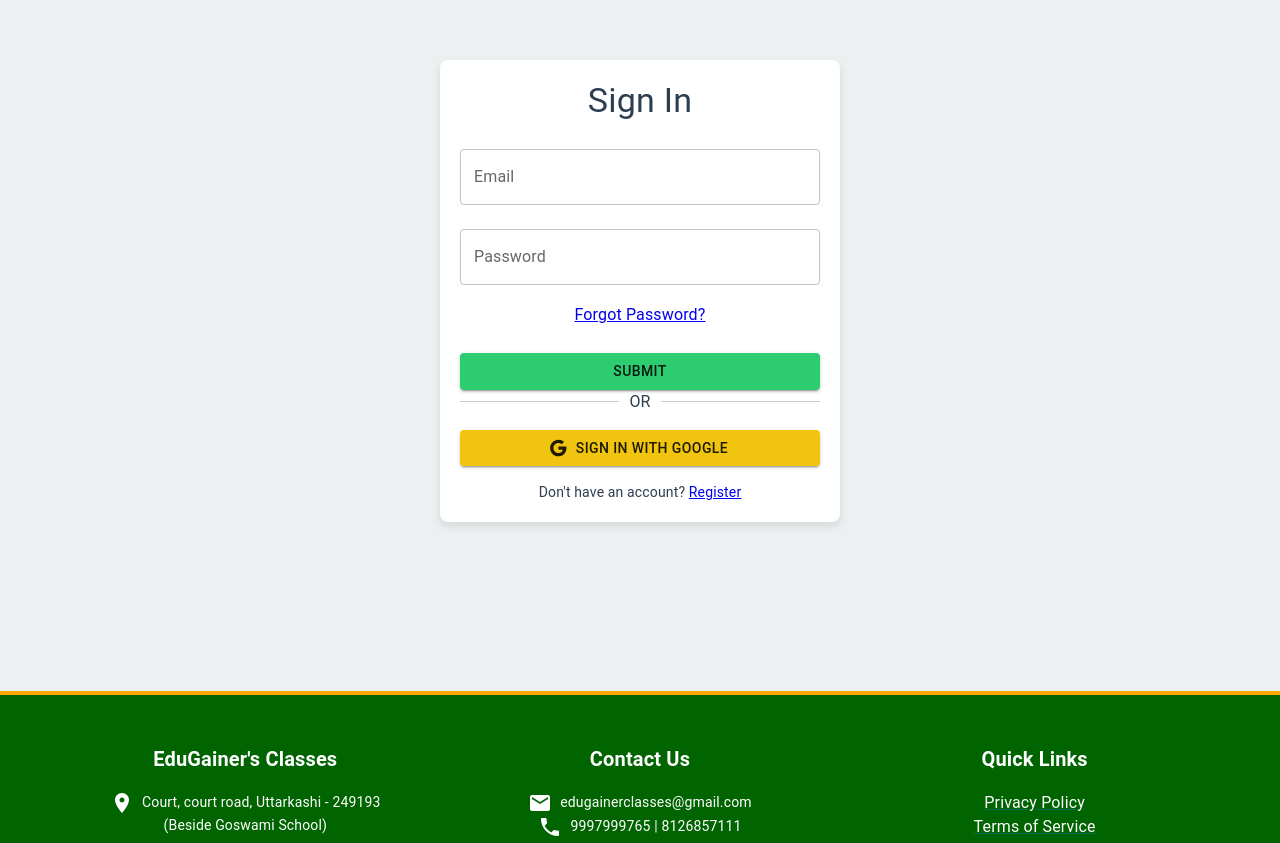
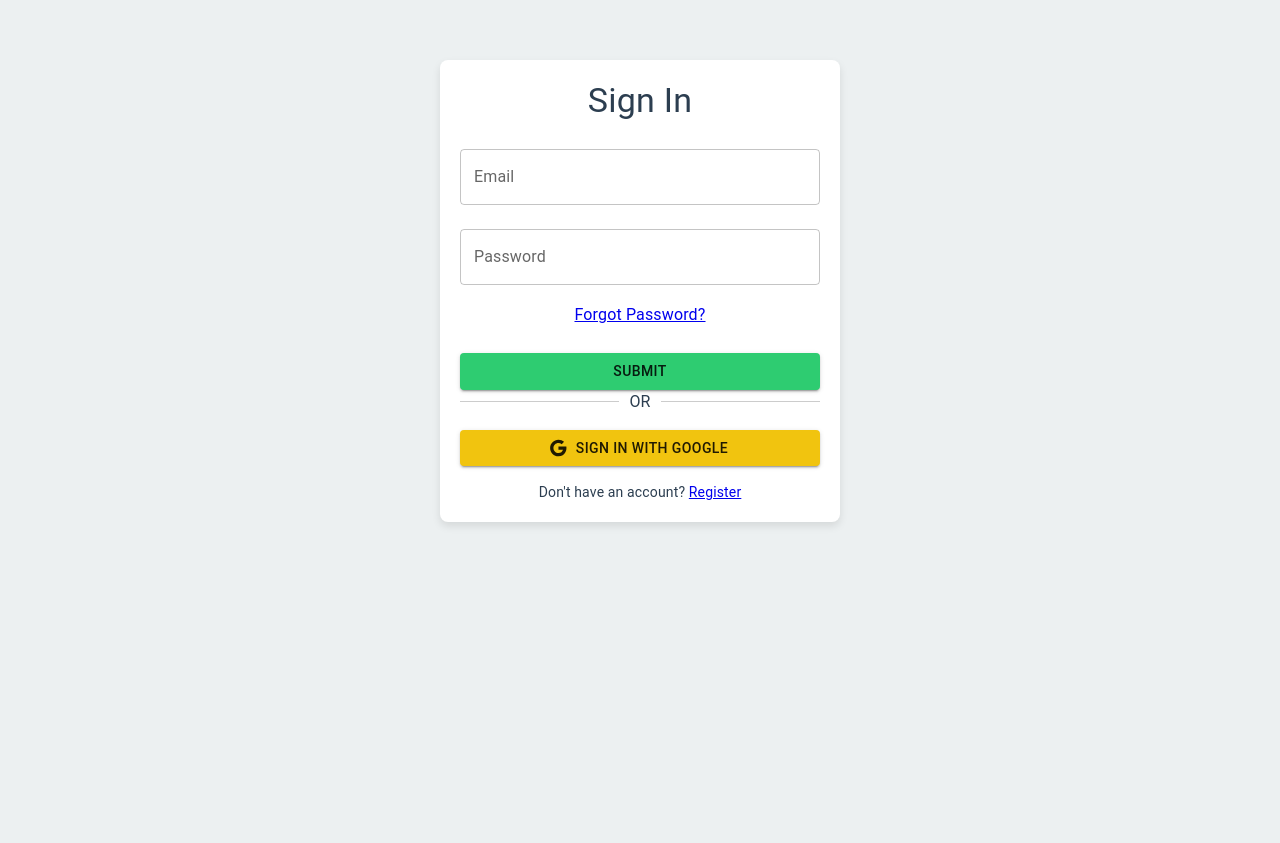
Before and after one commit to Shashankpantiitbhilai/EduGainer-s, a React (Create React App) app in the folder Frontend/: page /login in a window 1280 px wide. Shown: the part 109-952 px from the top of the page. After the commit the page ends 800 px from the top, so only its background shows below. Built offline with nearby package versions, Linux system fonts and the light colour scheme; no server answers.

Commit message:
deploy on render

```diff
--- a/Frontend/src/Components/Home.jsx
+++ b/Frontend/src/Components/Home.jsx
@@ -24,7 +24,7 @@ import {
 } from "@mui/icons-material";
 import AcUnitIcon from "@mui/icons-material/AcUnit";
 import { motion } from "framer-motion";
-
+import Footer from "./footer";
 const colors = {
   primary: "#006400", // Dark Green
   secondary: "#FFA500", // Orange
@@ -340,6 +340,7 @@ function Home() {
           </Button>
         </Box>
       </Container>
+      <Footer/>
     </Box>
   );
 }
--- a/Frontend/src/index.js
+++ b/Frontend/src/index.js
@@ -15,7 +15,7 @@ root.render(
   <React.StrictMode>
 
     <App />
-    <Footer/>
+
   </React.StrictMode>,
 );
 // If you want to start measuring performance in your app, pass a function
```
